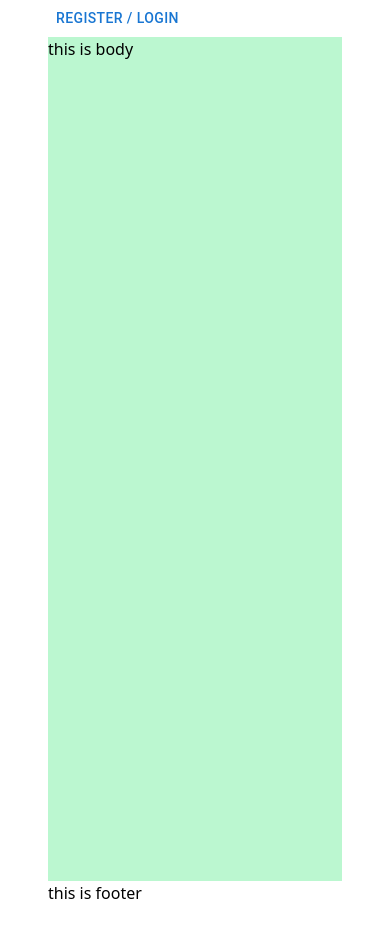
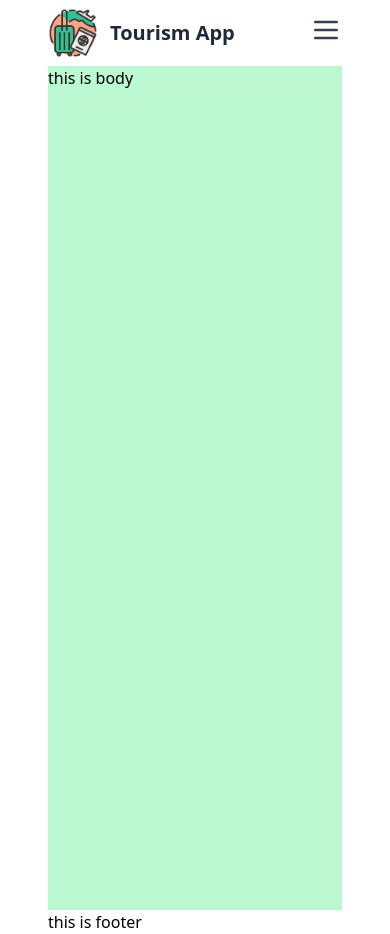
Before and after one commit to lakshmanmalviya/tourismbackend, a Next.js app in the folder frontend/: page / in a window 390 px wide. Before the commit the page ends 905 px from the top, so only its background shows below. Built offline with nearby package versions, Linux system fonts and the light colour scheme.

Commit message:
created navbar with responsive design

```diff
--- a/frontend/src/components/Navbar.tsx
+++ b/frontend/src/components/Navbar.tsx
@@ -1,21 +1,25 @@
-import React, { useRef, useEffect, useState } from "react";
+import Image from "next/image";
+import logo from "../assets/logo.png";
+import Link from "next/link";
+import { useEffect, useRef, useState } from "react";
+import * as React from "react";
 import Box from "@mui/material/Box";
 import Button from "@mui/material/Button";
 import Register from "./Register";
 import Login from "./Login";
 import Modal from "@mui/material/Modal";
-import { ToastContainer } from "react-toastify";
-import "react-toastify/dist/ReactToastify.css";
 
 const Navbar = () => {
   const [open, setOpen] = useState(false);
   const [isRegister, setIsRegister] = useState(true);
+  const [isMenuOpen, setIsMenuOpen] = useState(false);
+
   const modalRef = useRef<HTMLDivElement>(null);
-
   const handleOpen = () => setOpen(true);
   const handleClose = () => setOpen(false);
 
   const toggleForm = () => setIsRegister(!isRegister);
+  const toggleMenu = () => setIsMenuOpen(!isMenuOpen);
 
   const handleClickOutside = (event: MouseEvent) => {
     if (modalRef.current && !modalRef.current.contains(event.target as Node)) {
@@ -30,10 +34,38 @@ const Navbar = () => {
     };
   }, []);
 
+  const style = {
+    position: "absolute" as "absolute",
+    top: "50%",
+    left: "50%",
+    transform: "translate(-50%, -50%)",
+    width: "90%",
+    maxWidth: "400px",
+    bgcolor: "background.paper",
+    border: "none",
+    boxShadow: 24,
+    p: 4,
+    borderRadius: "8px",
+  };
+
   return (
-    <div>
-      <div>
-        <Button onClick={handleOpen}>Register / Login </Button>
+    <header className="container mx-auto">
+      <nav className="flex items-center justify-between py-2">
+        <div className="flex items-center">
+          <Image src={logo} alt="logo" width={50} height={50} />
+          <p className="ml-3 text-xl font-bold text-gray-800">Tourism App</p>
+        </div>
+
+        <div className="hidden md:flex space-x-8 text-lg font-medium text-gray-700">
+          <Link href="/" className="hover:text-green-500 transition">Home</Link>
+          <Link href="/discover" className="hover:text-green-500 transition">Discover</Link>
+          <Link href="/Heritage" className="hover:text-green-500 transition">Heritage</Link>
+          <Link href="/Gallery" className="hover:text-green-500 transition">Gallery</Link>
+          <Link href="/Hotel" className="hover:text-green-500 transition">Hotels</Link>
+        </div>
+
+        <div className="hidden md:flex space-x-4">
+          <Button onClick={handleOpen} className="bg-green-500 text-white px-2 py-2 rounded-full hover:bg-green-600 transition">Register / Login</Button>
           <Modal
             open={open}
             onClose={handleClose}
@@ -45,15 +77,7 @@ const Navbar = () => {
               justifyContent: "center",
             }}
           >
-          <Box
-            ref={modalRef}
-            sx={{
-              backgroundColor: "white",
-              padding: "20px",
-              borderRadius: "8px",
-              boxShadow: 24,
-            }}
-          >
+            <Box ref={modalRef} sx={style}>
               {isRegister ? (
                 <Register toggleForm={toggleForm} onSuccess={handleClose} />
               ) : (
@@ -62,8 +86,64 @@ const Navbar = () => {
             </Box>
           </Modal>
         </div>
-      <ToastContainer />
+
+        <div className="md:hidden">
+          <button
+            onClick={toggleMenu}
+            className="focus:outline-none text-gray-700 hover:text-gray-900"
+          >
+            <svg
+              className="w-8 h-8"
+              fill="none"
+              stroke="currentColor"
+              viewBox="0 0 24 24"
+              xmlns="http://www.w3.org/2000/svg"
+            >
+              <path
+                strokeLinecap="round"
+                strokeLinejoin="round"
+                strokeWidth={2}
+                d={
+                  isMenuOpen
+                    ? "M6 18L18 6M6 6l12 12"
+                    : "M4 6h16M4 12h16M4 18h16"
+                }
+              />
+            </svg>
+          </button>
         </div>
+      </nav>
+
+      {isMenuOpen && (
+        <div className="md:hidden fixed inset-0 bg-white z-50 flex flex-col items-center justify-center space-y-8 text-lg font-medium text-gray-700">
+          <button
+            onClick={toggleMenu}
+            className="absolute top-5 right-5 focus:outline-none text-gray-700 hover:text-gray-900"
+          >
+            <svg
+              className="w-8 h-8"
+              fill="none"
+              stroke="currentColor"
+              viewBox="0 0 24 24"
+              xmlns="http://www.w3.org/2000/svg"
+            >
+              <path
+                strokeLinecap="round"
+                strokeLinejoin="round"
+                strokeWidth={2}
+                d="M6 18L18 6M6 6l12 12"
+              />
+            </svg>
+          </button>
+          <Link href="/" onClick={toggleMenu} className="hover:text-green-500 transition">Home</Link>
+          <Link href="/discover" onClick={toggleMenu} className="hover:text-green-500 transition">Discover</Link>
+          <Link href="/Heritage" onClick={toggleMenu} className="hover:text-green-500 transition">Heritage</Link>
+          <Link href="/Gallery" onClick={toggleMenu} className="hover:text-green-500 transition">Gallery</Link>
+          <Link href="/Hotel" onClick={toggleMenu} className="hover:text-green-500 transition">Hotels</Link>
+          <Button onClick={handleOpen} className="bg-green-500 text-white px-6 py-2 rounded-full hover:bg-green-600 transition">Register / Login</Button>
+        </div>
+      )}
+    </header>
   );
 };
 
```
Also changed, not shown: frontend/src/assets/logo.png (added). Lines whose indentation alone changed are shown as unchanged.
